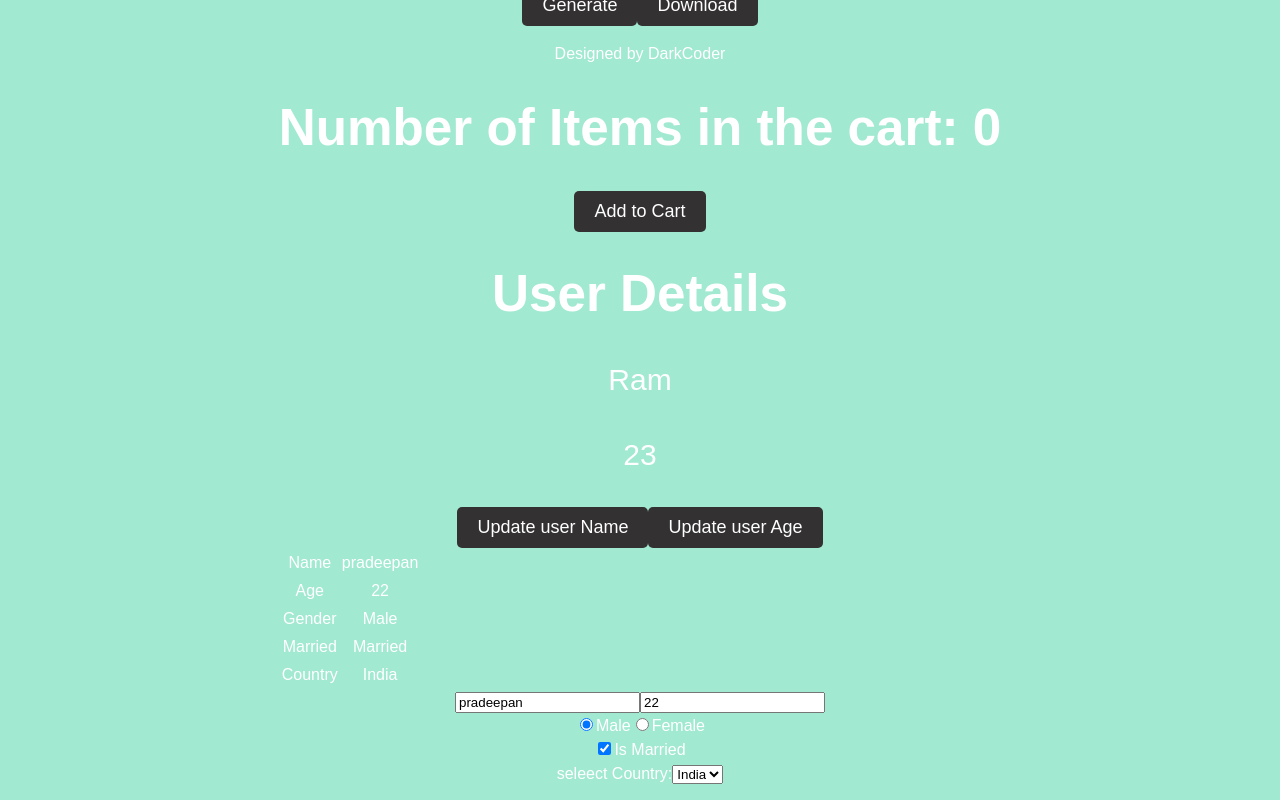
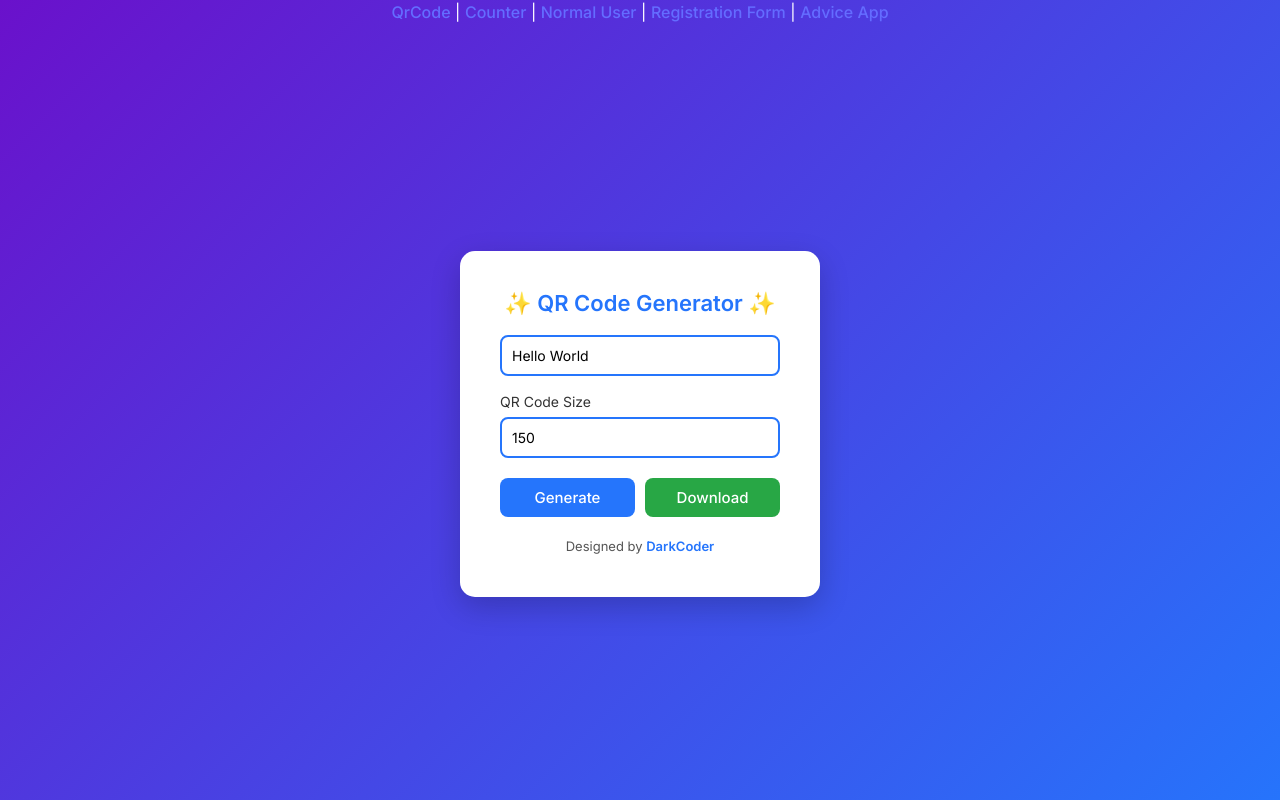
Before and after one commit to PRADEEPAN93/React-useState-task, a React (Vite) app: page / in a window 1280 px wide. Shown: the top 800 px of the page. Built offline with nearby package versions, Linux system fonts and the light colour scheme; no server answers.

Commit message:
add one app.css file using routers

```diff
--- a/package.json
+++ b/package.json
@@ -11,7 +11,8 @@
   },
   "dependencies": {
     "react": "^19.2.0",
-    "react-dom": "^19.2.0"
+    "react-dom": "^19.2.0",
+    "react-router-dom": "^7.9.6"
   },
   "devDependencies": {
     "@eslint/js": "^9.39.1",
--- a/src/App.css
+++ b/src/App.css
@@ -1,3 +1,4 @@
+
 @import url("https://fonts.googleapis.com/css2?family=Inter:wght@400;500;600&display=swap");
 
 * {
@@ -5,15 +6,86 @@
   padding: 0;
   box-sizing: border-box;
   font-family: "Inter", sans-serif;
-  justify-content: center;
 }
 
-body {
-  background: linear-gradient(135deg, #6a11cb 0%, #2575fc 100%);
-  min-height: 100vh;
+/* ------------------ ROOT THEME ------------------ */
+:root {
+  line-height: 1.5;
+  font-weight: 400;
+
+  color-scheme: light dark;
+  color: rgba(255, 255, 255, 0.87);
+  background-color: #615c5c;
+
+  text-rendering: optimizeLegibility;
+  -webkit-font-smoothing: antialiased;
+  -moz-osx-font-smoothing: grayscale;
+}
+
+a {
+  font-weight: 500;
+  color: #646cff;
+  text-decoration: none;
+}
+
+a:hover {
+  color: #535bf2;
 }
 
 
+body {
+  margin: 0;
+  min-width: 320px;
+  min-height: 100vh;
+  display: flex;
+  justify-content: center;
+  place-items: center;
+  background: linear-gradient(135deg, #6a11cb 0%, #2575fc 100%);
+}
+
+/* ------------------ HEADINGS ------------------ */
+h1 {
+  font-size: 3.2em;
+  line-height: 1.1;
+}
+
+/* ------------------ BUTTONS ------------------ */
+button {
+  border-radius: 8px;
+  border: 1px solid transparent;
+  padding: 0.6em 1.2em;
+  font-size: 1em;
+  background-color: #1a1a1a;
+  cursor: pointer;
+  transition: 0.25s;
+}
+
+button:hover {
+  border-color: #646cff;
+}
+
+button:focus,
+button:focus-visible {
+  outline: 4px auto -webkit-focus-ring-color;
+}
+
+/* ------------------ LIGHT MODE ------------------ */
+@media (prefers-color-scheme: light) {
+  :root {
+    color: #213547;
+    background-color: #ffffff;
+  }
+
+  a:hover {
+    color: #747bff;
+  }
+
+  button {
+    background-color: #f9f9f9;
+  }
+}
+
+/* ------------------ QR PAGE WRAPPER ------------------ */
 .page-wrapper {
   display: flex;
   justify-content: center;
@@ -21,22 +93,21 @@ body {
   height: 100vh;
 }
 
-
+/* ------------------ QR CARD ------------------ */
 .qr-card {
-  background: #ffffff;
+  background: #fff;
   border-radius: 15px;
-  box-shadow: 0px 10px 30px rgba(0, 0, 0, 0.2);
   padding: 40px;
   width: 360px;
   text-align: center;
-  transition: all 0.3s ease;
+  box-shadow: 0px 10px 30px rgba(0, 0, 0, 0.2);
+  transition: 0.3s;
 }
 
 .qr-card:hover {
   transform: translateY(-5px);
   box-shadow: 0px 12px 35px rgba(0, 0, 0, 0.3);
 }
-
 
 .qr-card h1 {
   color: #2575fc;
@@ -45,18 +116,10 @@ body {
 }
 
 
-.loading {
-  color: #444;
-  font-size: 14px;
-  margin-bottom: 10px;
-}
-
-
 .qr-image {
   margin: 15px 0;
   border: 3px solid #2575fc;
   border-radius: 10px;
-  width: auto;
   max-width: 180px;
   height: auto;
   box-shadow: 0 5px 15px rgba(37, 117, 252, 0.3);
@@ -64,8 +127,8 @@ body {
 
 
 .form-group {
+  margin-top: 15px;
   text-align: left;
-  margin-top: 15px;
 }
 
 .form-group label {
@@ -80,8 +143,8 @@ body {
   padding: 10px;
   border: 2px solid #2575fc;
   border-radius: 8px;
+  font-size: 14px;
   outline: none;
-  font-size: 14px;
   transition: 0.3s;
 }
 
@@ -90,6 +153,7 @@ body {
   box-shadow: 0 0 5px rgba(106, 17, 203, 0.3);
 }
 
+/* ------------------ BUTTON GROUP ------------------ */
 .button-container {
   display: flex;
   justify-content: space-between;
@@ -97,34 +161,33 @@ body {
 }
 
 .btn {
-  flex: 1;
   padding: 10px;
   font-size: 15px;
+  color: white;
+  border-radius: 8px;
+  cursor: pointer;
+  flex: 1;
   border: none;
-  border-radius: 8px;
-  color: #fff;
-  cursor: pointer;
-  transition: 0.3s ease;
 }
 
 .btn.generate {
-  background-color: #2575fc;
+  background: #2575fc;
   margin-right: 10px;
 }
 
 .btn.generate:hover {
-  background-color: #1a5edb;
+  background: #1a5edb;
 }
 
 .btn.download {
-  background-color: #28a745;
+  background: #28a745;
 }
 
 .btn.download:hover {
-  background-color: #218838;
+  background: #218838;
 }
 
-
+/* ------------------ FOOTER ------------------ */
 .footer {
   margin-top: 20px;
   color: #555;
@@ -135,3 +198,54 @@ body {
   color: #2575fc;
   font-weight: 600;
 }
+
+/* ------------------ TABLE ------------------ */
+table {
+  border: 1px solid #ccc;
+  border-collapse: collapse;
+}
+
+table td {
+  border: 1px solid #ccc;
+  padding: 5px 10px;
+}
+
+table td:first-child {
+  font-weight: 500;
+}
+
+/* ------------------ NORMAL FORM ------------------ */
+form {
+  width: 250px;
+  margin-top: 10px;
+  display: flex;
+  flex-direction: column;
+  gap: 10px;
+}
+
+/* ------------------ SIMPLE TEXT SECTION ------------------ */
+div {
+  color: white;
+  text-align: center;
+}
+
+div h3 {
+  font-size: 30px;
+  font-weight: 500;
+}
+
+div button {
+  border: none;
+  background-color: #333;
+  color: white;
+  padding: 10px 20px;
+  border-radius: 5px;
+  font-size: 18px;
+}
+
+b {
+  color: #4848da;
+  background: white;
+  border-radius: 30%;
+  padding: 5px;
+}
--- a/src/App.jsx
+++ b/src/App.jsx
@@ -1,26 +1,34 @@
-
-// import './App.css'
-// import './Form.css'
-import './Advice.css';
+import './App.css';
 import { QrCode } from './Component/QrCode';
 import { Counter } from './FormSample/Counter';
 import { NormalUserDetails } from './FormSample/NormalUserDetails';
 import RegForm from './FormSample/RegForm';
 import { AdviceApp } from './AdviceAppApi/AdviceApp';
 
+import { BrowserRouter, Routes, Route, Link } from 'react-router-dom';
 
 function App() {
 
+  return (
+    <BrowserRouter>
+      <nav>
+        <Link to="/">QrCode</Link> |{" "}
+        <Link to="/Counter">Counter</Link> |{" "}
+        <Link to="/NormalUser">Normal User</Link> |{" "}
+        <Link to="/RegForm">Registration Form</Link> |{" "}
+        <Link to="/AdviceApp">Advice App</Link>
+      </nav>
 
-  return (
-    <>
-      <QrCode />
-      <Counter />
-      <NormalUserDetails />
-      <RegForm />
-      <AdviceApp />
-    </>
-  )
+      <Routes>
+        <Route path="/" element={<QrCode />} />
+        <Route path="/Counter" element={<Counter />} />
+        <Route path="/NormalUser" element={<NormalUserDetails />} />
+        <Route path="/RegForm" element={<RegForm />} />
+        <Route path="/AdviceApp" element={<AdviceApp />} />
+      </Routes>
+
+    </BrowserRouter>
+  );
 }
 
-export default App
+export default App;
```
Also changed, not shown: 1 other file (tests, documents, lock files or other folders).
